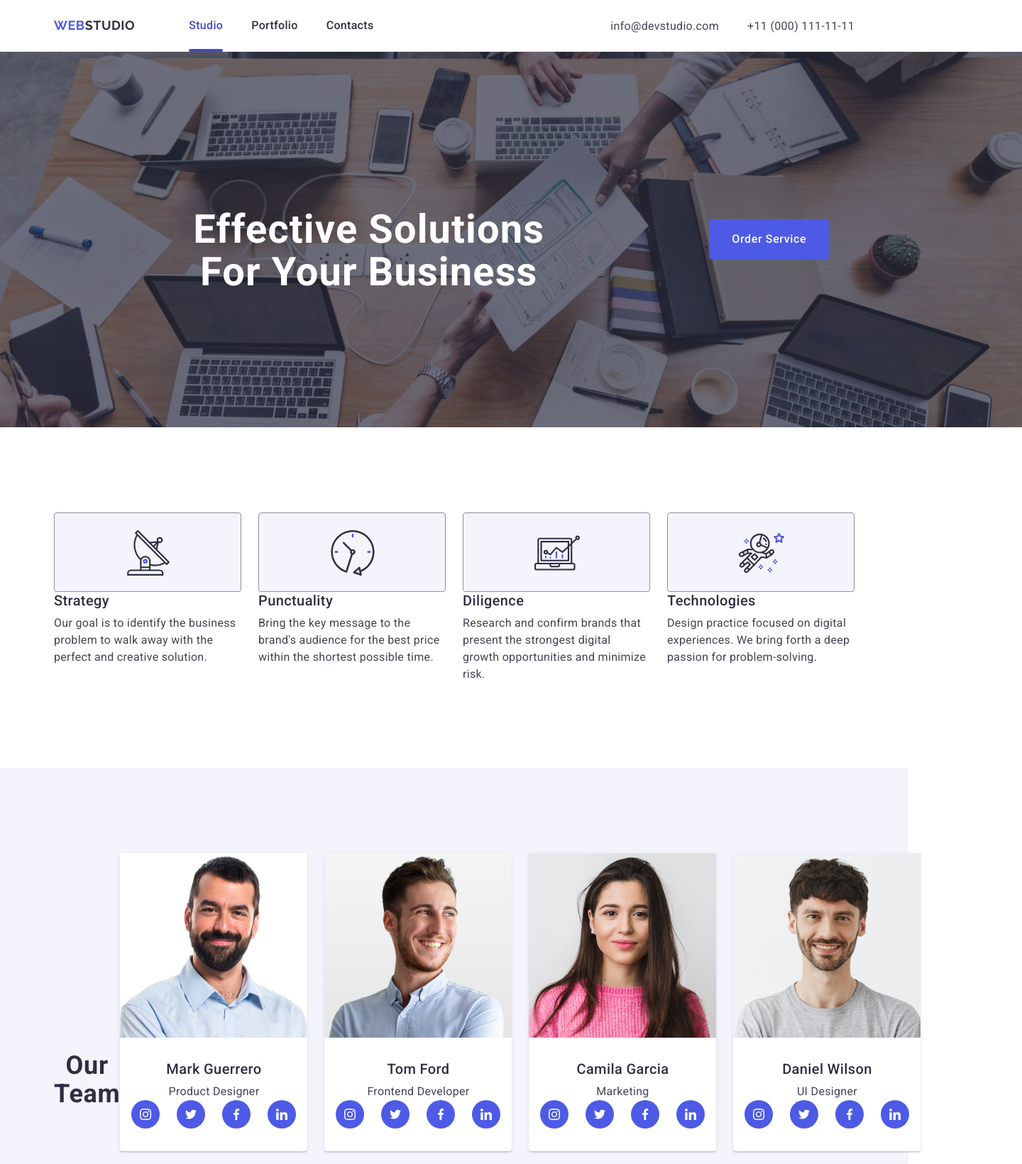
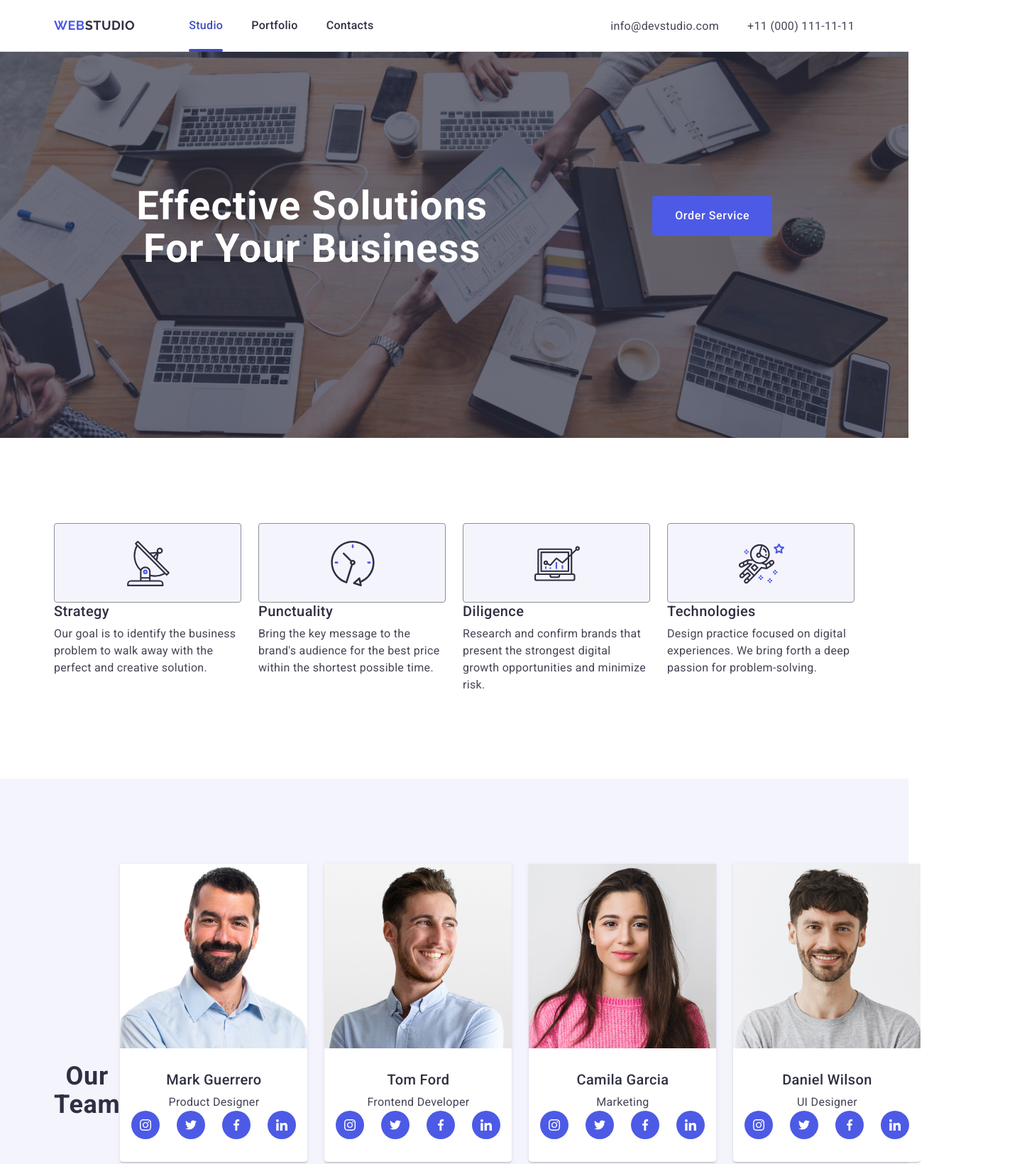
Before and after one commit to Tatyana-Bulgakova/my-first-project-4, a plain HTML site: page index.html in a window 1280 px wide. Shown: the top 1640 px of the page at 71% size, 1440 px wide, since content can reach past the window. Drawn offline with nearby package versions, Linux system fonts and the light colour scheme.

Commit message:
add index file

```diff
--- a/css/styles.css
+++ b/css/styles.css
@@ -141,14 +141,18 @@ img {
 .hero-section {
   background-color: #2e2f42;
   box-sizing: content-box;
-  padding: 188px 0;
-  width: 1440px;
+  padding-top: 188px;
+  padding-bottom: 188px;
+  max-width: 1440px;
   background-image: linear-gradient(
       rgba(46, 47, 66, 0.7),
       rgba(46, 47, 66, 0.7)
     ),
     url(/images/people-office.jpg);
   background-repeat: no-repeat;
+  background-position: center;
+  background-size: cover;
+  margin: auto;
 }
 
 .hero-title {
@@ -159,10 +163,9 @@ img {
   font-size: 56px;
   line-height: 1.07;
   letter-spacing: 0.02em;
-  margin-bottom: 48px;
-  text-align: center;
   margin: 0 auto;
   max-width: 496px;
+  padding-bottom: 48px;
 }
 
 .hero-wrap {
@@ -184,7 +187,8 @@ img {
   min-width: 169px;
   height: 56px;
   margin: 0 auto;
-  margin-top: 48px;
+  padding: 16px 32px;
+  transition: background-color 250ms cubic-bezier(0.4, 0, 0.2, 1);
 }
 
 .button:hover,
@@ -464,6 +468,7 @@ img {
   font-size: 16px;
   line-height: 1.5;
   letter-spacing: 0.02em;
+  padding-bottom: 16px;
   color: #fff;
 }
 
@@ -494,6 +499,7 @@ img {
   height: 40px;
   transition: background-color 250ms cubic-bezier(0.4, 0, 0.2, 1);
   display: flex;
+  gap: 16px;
 }
 
 .content-footer-icons {
--- a/index.html
+++ b/index.html
@@ -134,7 +134,7 @@
                 <ul class="icons-list-title">
                   <li class="card-icons">
                     <a href="" class="content-card">
-                      <svg class="card-content-icons" wight="16" height="16">
+                      <svg class="card-content-icons" width="16" height="16">
                         <use href="./images/icons.svg#icon-instagram-2-1"></use>
                       </svg>
                     </a>
@@ -172,28 +172,28 @@
                 <ul class="icons-list-title">
                   <li class="card-icons">
                     <a href="" class="content-card">
-                      <svg class="card-content-icons" wigth="16" height="16">
+                      <svg class="card-content-icons" width="16" height="16">
                         <use href="./images/icons.svg#icon-instagram-2-1"></use>
                       </svg>
                     </a>
                   </li>
                   <li class="card-icons">
                     <a href="" class="content-card">
-                      <svg class="card-content-icons" wigth="16" height="16">
+                      <svg class="card-content-icons" width="16" height="16">
                         <use href="./images/icons.svg#icon-twitter"></use>
                       </svg>
                     </a>
                   </li>
                   <li class="card-icons">
                     <a href="" class="content-card">
-                      <svg class="card-content-icons" wigth="16" height="16">
+                      <svg class="card-content-icons" width="16" height="16">
                         <use href="./images/icons.svg#icon-facebook"></use>
                       </svg>
                     </a>
                   </li>
                   <li class="card-icons">
                     <a href="" class="content-card">
-                      <svg class="card-content-icons" wigth="16" height="16">
+                      <svg class="card-content-icons" width="16" height="16">
                         <use href="./images/icons.svg#icon-linkedin-1-1"></use>
                       </svg>
                     </a>
@@ -209,28 +209,28 @@
                 <ul class="icons-list-title">
                   <li class="card-icons">
                     <a href="" class="content-card">
-                      <svg class="card-content-icons" wigth="16" height="16">
+                      <svg class="card-content-icons" width="16" height="16">
                         <use href="./images/icons.svg#icon-instagram-2-1"></use>
                       </svg>
                     </a>
                   </li>
                   <li class="card-icons">
                     <a href="" class="content-card">
-                      <svg class="card-content-icons" wigth="16" height="16">
+                      <svg class="card-content-icons" width="16" height="16">
                         <use href="./images/icons.svg#icon-twitter"></use>
                       </svg>
                     </a>
                   </li>
                   <li class="card-icons">
                     <a href="" class="content-card">
-                      <svg class="card-content-icons" wigth="16" height="16">
+                      <svg class="card-content-icons" width="16" height="16">
                         <use href="./images/icons.svg#icon-facebook"></use>
                       </svg>
                     </a>
                   </li>
                   <li class="card-icons">
                     <a href="" class="content-card">
-                      <svg class="card-content-icons" wigth="16" height="16">
+                      <svg class="card-content-icons" width="16" height="16">
                         <use href="./images/icons.svg#icon-linkedin-1-1"></use>
                       </svg>
                     </a>
@@ -246,28 +246,28 @@
                 <ul class="icons-list-title">
                   <li class="card-icons">
                     <a href="" class="content-card">
-                      <svg class="card-content-icons" wigth="16" height="16">
+                      <svg class="card-content-icons" width="16" height="16">
                         <use href="./images/icons.svg#icon-instagram-2-1"></use>
                       </svg>
                     </a>
                   </li>
                   <li class="card-icons">
                     <a href="" class="content-card">
-                      <svg class="card-content-icons" wigth="16" height="16">
+                      <svg class="card-content-icons" width="16" height="16">
                         <use href="./images/icons.svg#icon-twitter"></use>
                       </svg>
                     </a>
                   </li>
                   <li class="card-icons">
                     <a href="" class="content-card">
-                      <svg class="card-content-icons" wigth="16" height="16">
+                      <svg class="card-content-icons" width="16" height="16">
                         <use href="./images/icons.svg#icon-facebook"></use>
                       </svg>
                     </a>
                   </li>
                   <li class="card-icons">
                     <a href="" class="content-card">
-                      <svg class="card-content-icons" wigth="16" height="16">
+                      <svg class="card-content-icons" width="16" height="16">
                         <use href="./images/icons.svg#icon-linkedin-1-1"></use>
                       </svg>
                     </a>
@@ -408,28 +408,28 @@
           <ul class="footer-icons">
             <li class="footer-icons-list">
               <a href="" class="content-footer-icons">
-                <svg class="footer-content-icons" wigth="24" height="24">
+                <svg class="footer-content-icons" width="24" height="24">
                   <use href="./images/icons.svg#icon-instagram-2-1"></use>
                 </svg>
               </a>
             </li>
             <li class="footer-icons-list">
               <a href="" class="content-footer-icons">
-                <svg class="footer-content-icons" wigth="24" height="24">
+                <svg class="footer-content-icons" width="24" height="24">
                   <use href="./images/icons.svg#icon-twitter"></use>
                 </svg>
               </a>
             </li>
             <li class="footer-icons-list">
               <a href="" class="content-footer-icons">
-                <svg class="footer-content-icons" wigth="24" height="24">
+                <svg class="footer-content-icons" width="24" height="24">
                   <use href="./images/icons.svg#icon-facebook"></use>
                 </svg>
               </a>
             </li>
             <li class="footer-icons-list">
               <a href="" class="content-footer-icons">
-                <svg class="footer-content-icons" wigth="24" height="24">
+                <svg class="footer-content-icons" width="24" height="24">
                   <use href="./images/icons.svg#icon-linkedin-1-1"></use>
                 </svg>
               </a>
```
